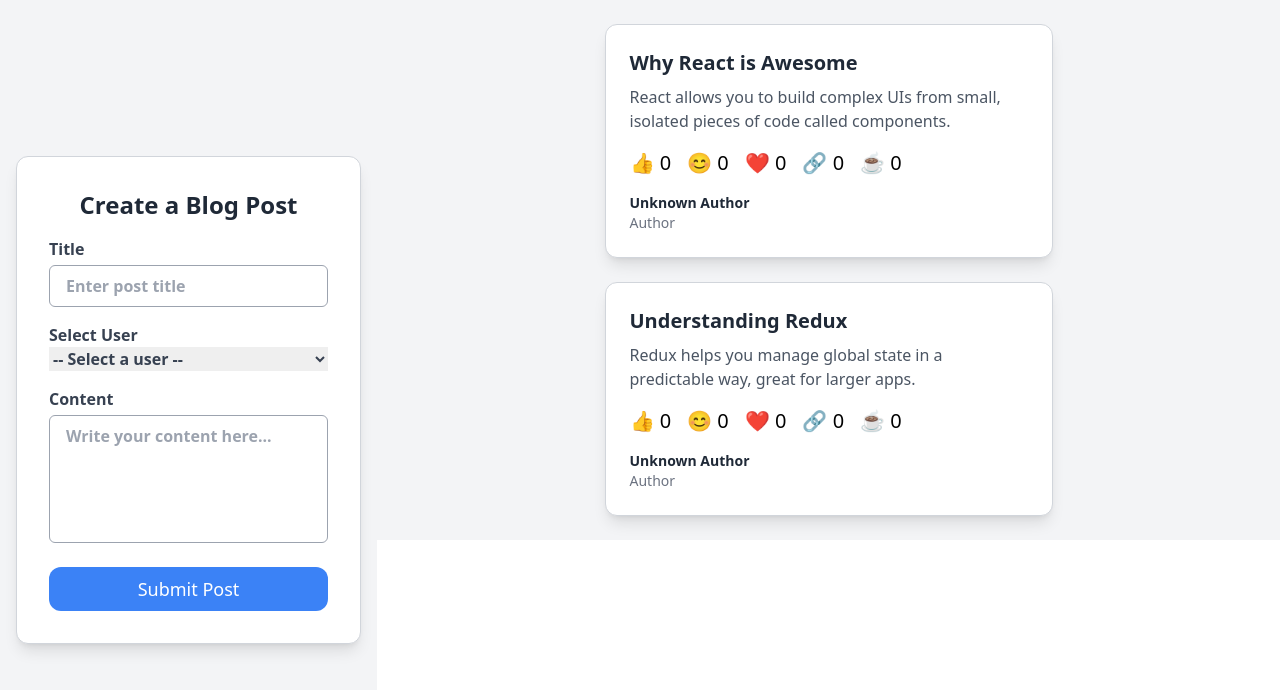
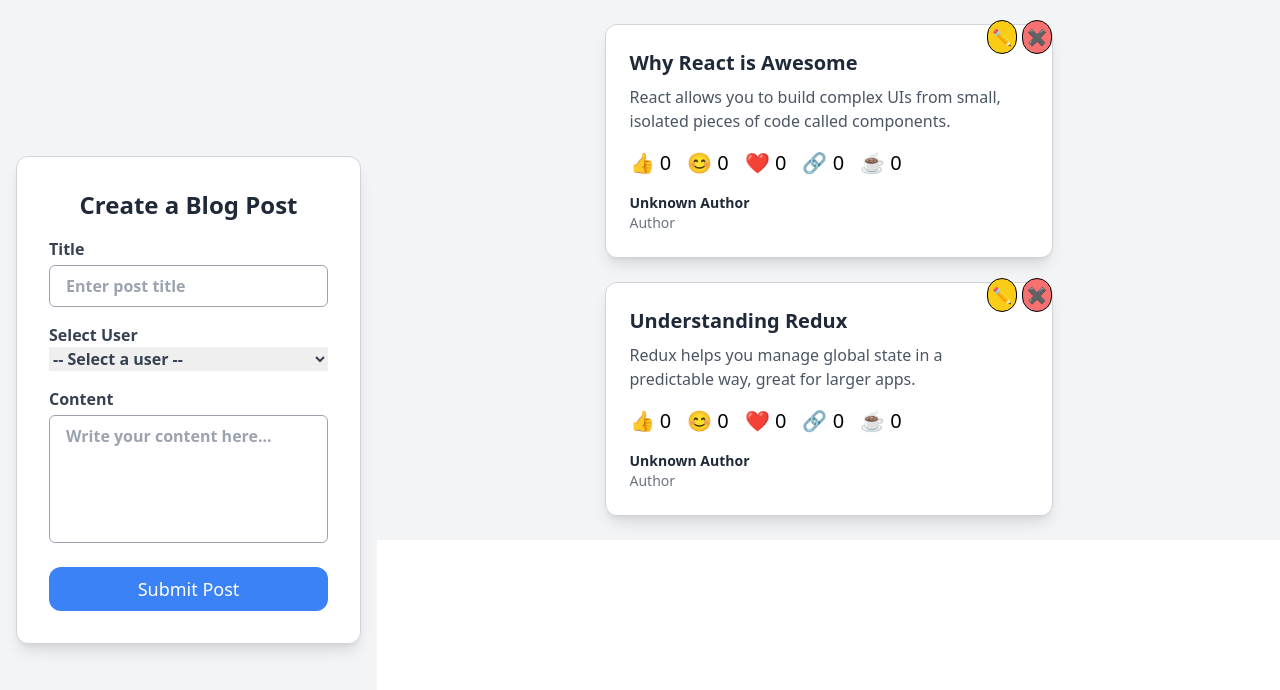
Before and after one commit to Rahul122703/Redux-blog, a React (Create React App) app: page / in a window 1280 px wide. Shown: the top 690 px of the page. Built offline with nearby package versions, Linux system fonts and the light colour scheme.

Commit message:
adding update feature

```diff
--- a/src/features/posts/BlogCard.js
+++ b/src/features/posts/BlogCard.js
@@ -1,12 +1,29 @@
 import React from "react";
 import UsersComponent from "../users/UsersComponent";
 import ReactionButtons from "./ReactionButtons";
+import { deletePost, startEditing } from "./postsSlice";
+import { useDispatch } from "react-redux";
 
 const BlogCard = ({ id, title, content, userid, reaction }) => {
+  const dispatch = useDispatch();
   return (
     <div
       key={id}
-      className="bg-white shadow-lg rounded-xl p-6 max-w-md w-full border border-gray-300">
+      className="relative bg-white shadow-lg rounded-xl p-6 max-w-md w-full border border-gray-300">
+      <button
+        className="p-1 rounded-full absolute bg-red-400 hover:bg-red-700 border border-black top-[-5px] right-[0px]"
+        aria-label="Delete"
+        onClick={() => dispatch(deletePost(id))}>
+        ✖
+      </button>
+
+      <button
+        className="p-1 rounded-full absolute bg-yellow-400 hover:bg-yellow-600 border border-black top-[-5px] right-[35px]"
+        aria-label="Edit"
+        onClick={() => dispatch(startEditing(id))}>
+        ✏️
+      </button>
+
       <h2 className="text-xl font-bold text-gray-800">{title}</h2>
       <p className="text-gray-600 mt-2">{content}</p>
       <ReactionButtons blogid={id} reaction={reaction} />
--- a/src/features/posts/PostForm.js
+++ b/src/features/posts/PostForm.js
@@ -1,6 +1,6 @@
-import React, { useState } from "react";
+import React, { useEffect, useState } from "react";
 
-import { postAdded } from "./postsSlice";
+import { postAdded, updatePost, selectAllPosts } from "./postsSlice";
 import { useDispatch, useSelector } from "react-redux";
 import { nanoid } from "@reduxjs/toolkit";
 import { selectAllUsers } from "../users/usersSlice";
@@ -9,12 +9,38 @@
   const [title, setTitle] = useState("");
   const [content, setContent] = useState("");
   const [userid, setUserId] = useState(0);
+  const editData = useSelector((state) => state.posts.editData);
+  const editPostData = useSelector(selectAllPosts);
+  let postEdition = false;
+
+  if (editData.id) {
+    postEdition = editPostData.find(
+      (currentPost) => currentPost.id === editData.id
+    );
+    console.log("postEdition");
+    console.log(postEdition);
+  }
+
+  useEffect(() => {
+    if (postEdition) {
+      setTitle(postEdition.title);
+      setContent(postEdition.content);
+      setUserId(postEdition.userid);
+    }
+  }, [postEdition]);
+
   const allUsers = useSelector(selectAllUsers);
   const dispatch = useDispatch();
   const handleSubmit = (e) => {
     e.preventDefault();
     console.clear();
-    dispatch(postAdded({ id: nanoid(), title, content, userid }));
+    if (!postEdition) {
+      dispatch(postAdded({ id: nanoid(), title, content, userid }));
+    } else {
+      console.log("updating");
+      dispatch(updatePost({ title, content, userid }));
+      postEdition = false;
+    }
     setTitle("");
     setContent("");
     setUserId("");
@@ -79,7 +105,7 @@
           type="submit"
           className="mt-2 bg-blue-500 hover:bg-blue-600 text-white font-medium py-2 rounded-xl transition text-lg"
           disabled={saveConditon()}>
-          Submit Post
+          {postEdition ? "Update Post" : "Submit Post"}
         </button>
       </form>
     </div>
--- a/src/features/posts/postsSlice.js
+++ b/src/features/posts/postsSlice.js
@@ -28,6 +28,7 @@
       },
     },
   ],
+  editData: { id: null, editing: false },
 };
 
 const postsSlice = createSlice({
@@ -62,11 +63,36 @@
         }
       });
     },
+    deletePost: (state, action) => {
+      state.posts = state.posts.filter(
+        (currentPost) => currentPost.id !== action.payload
+      );
+    },
+    startEditing: (state, action) => {
+      state.editData = { id: action.payload, editing: true };
+    },
+    updatePost: (state, action) => {
+      console.log("action.payload");
+      console.log(action.payload);
+      const { title, content, userid } = action.payload;
+
+      state.posts.forEach((post) => {
+        console.log("matched!!!!");
+        if (post.id === state.editData.id) {
+          if (title) post.title = title;
+          if (content) post.content = content;
+          if (userid) post.userid = userid;
+        }
+      });
+
+      state.editData = { id: null, editing: false };
+    },
   },
 });
 
 export const selectAllPosts = (state) => state.posts.posts;
 
-export const { postAdded, addReaction } = postsSlice.actions;
+export const { postAdded, addReaction, deletePost, startEditing, updatePost } =
+  postsSlice.actions;
 
 export default postsSlice.reducer;
```
